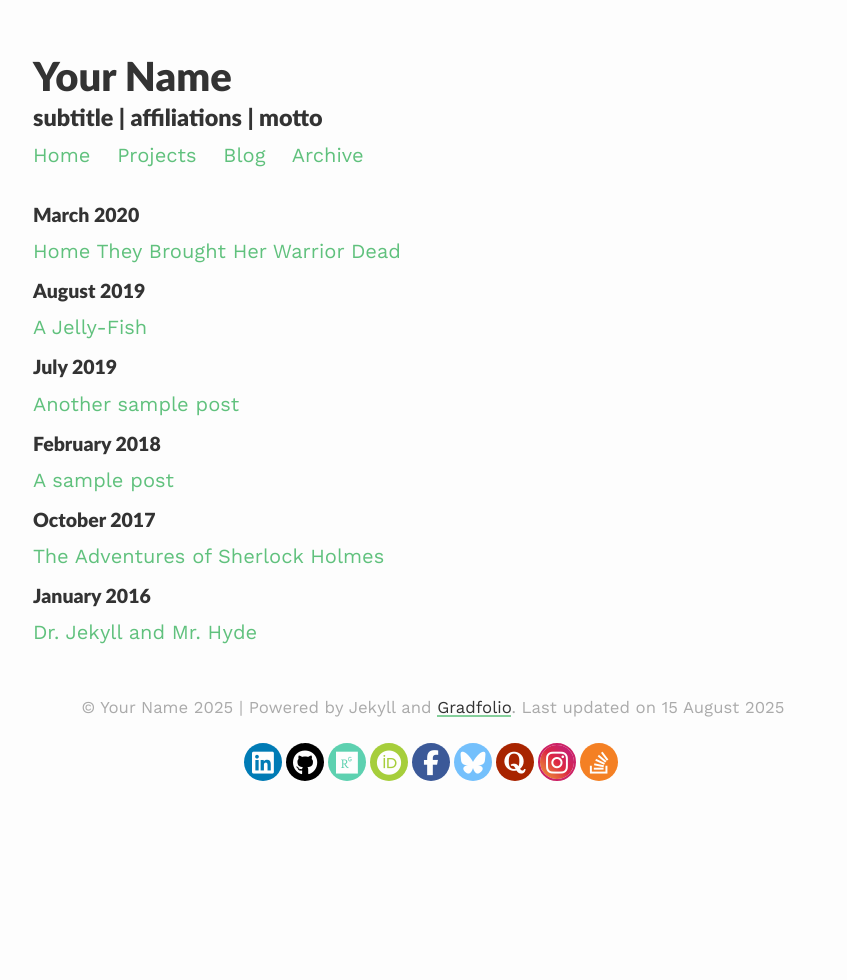
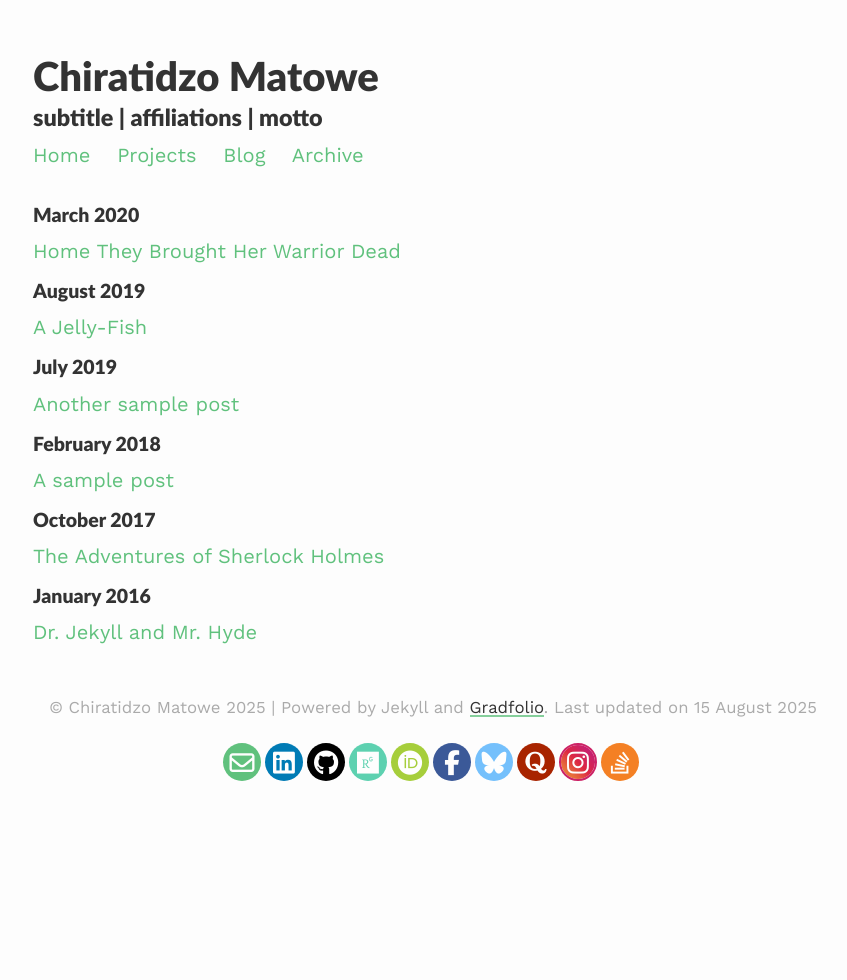
Before and after one commit to Chiratidzo/chiratidzo.github.io, a Jekyll site: the page built from archive.html, in a window 1280 px wide. Shown: the whole page, without its empty margins (207-1054 px from the left). Built offline with Jekyll 4.4.1, drawn with Linux system fonts in a browser that asks for light colours.

Commit message:
Update _config.yml

```diff
--- a/_config.yml
+++ b/_config.yml
@@ -1,11 +1,11 @@
-### your site title here
+### Chiratidzo Matowe Portfolio
 
-title: Your Name
+title: Chiratidzo Matowe
 description: subtitle | affiliations | motto
 
-baseurl: /gradfolio #name of GitHub repository
+baseurl: https://chiratidzo.github.io/
 url: "" #custom url to be used instead of GitHub repository
-email: #
+email: rattisie@gmail.com
 
 # Pagination
 paginate: 4
```
